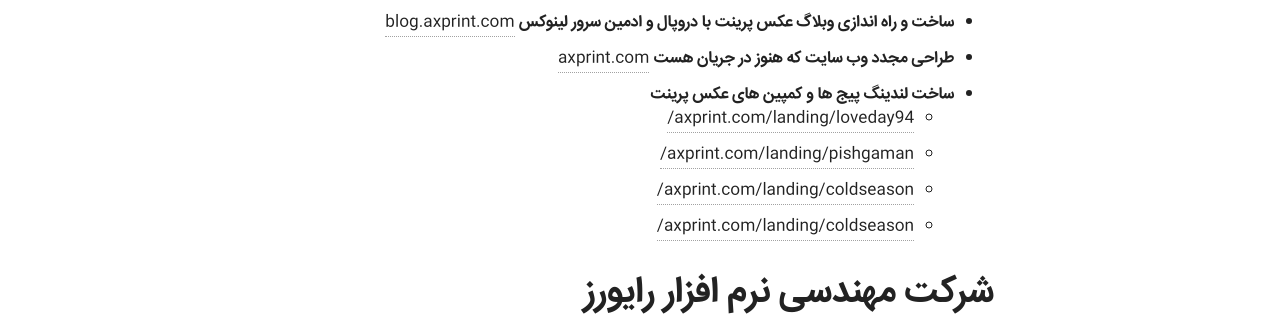
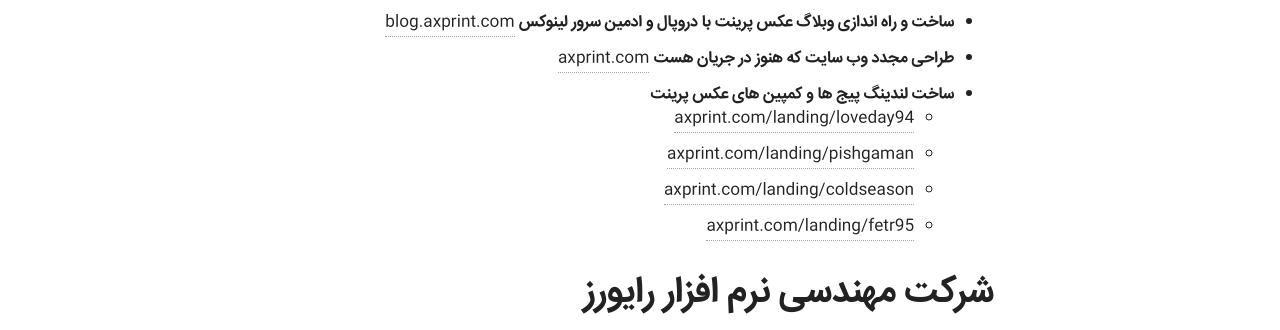
Before and after one commit to pooya-golchian/farsi, a Jekyll site: the page built from projects/index.md, in a window 1280 px wide. Shown: the part 1297-1627 px from the top of the page. Built offline with Jekyll 4.4.1, drawn with Linux system fonts in a browser that asks for light colours; nearby versions of some CDN libraries.

Commit message:
change and fix url

```diff
--- a/projects/index.md
+++ b/projects/index.md
@@ -19,10 +19,10 @@
 * **ساخت و راه اندازی وبلاگ عکس پرینت با دروپال و ادمین سرور لینوکس** [blog.axprint.com](http://blog.axprint.com)
 * **طراحی مجدد وب سایت که هنوز در جریان هست** [axprint.com](http://axprint.com)
 * **ساخت لندینگ پیج ها و کمپین های عکس پرینت**
-    - [axprint.com/landing/loveday94/](http://axprint.com/landing/loveday94)
-    - [axprint.com/landing/pishgaman/](http://axprint.com/landing/pishgaman)
-    - [axprint.com/landing/coldseason/](http://axprint.com/landing/coldseason)
-    - [axprint.com/landing/coldseason/](http://axprint.com/landing/fetr95)
+    - [axprint.com/landing/loveday94](http://axprint.com/landing/loveday94)
+    - [axprint.com/landing/pishgaman](http://axprint.com/landing/pishgaman)
+    - [axprint.com/landing/coldseason](http://axprint.com/landing/coldseason)
+    - [axprint.com/landing/fetr95](http://axprint.com/landing/fetr95)
 
 # شرکت مهندسی نرم افزار رایورز
 برنامه نویس دروپال و طراح و گرافیست وب [Rayvarz Software Engineering Company](http://rayvarz.com) - به مدت یکسال.
```
